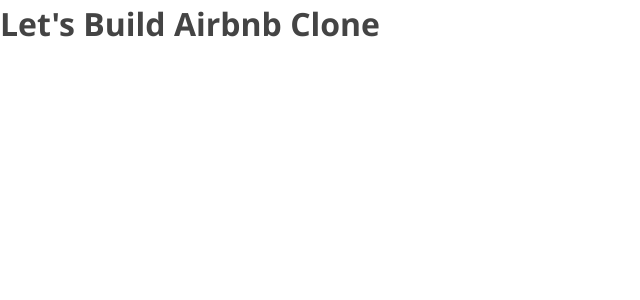
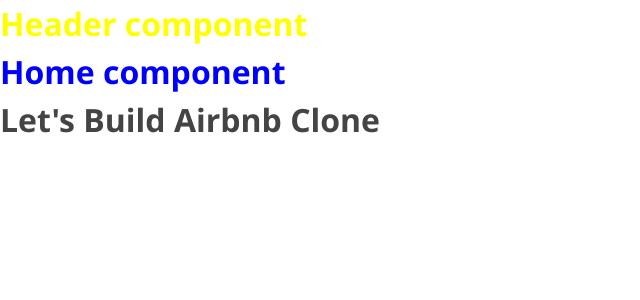
Before and after one commit to ndorrh/airbnb, a React (Create React App) app: page / in a window 1280 px wide. Shown: the top 300 px of the page, without its empty margins (0-640 px from the left). Built offline with nearby package versions, Linux system fonts and the light colour scheme.

Commit message:
Create Template for Home page component and Header component

```diff
--- a/src/App.js
+++ b/src/App.js
@@ -1,10 +1,19 @@
 import React from 'react';
 import './App.css';
+import Header from './common/Header';
+import Home from './pages/Home';
 
 const App = () => (
   // BEM
   <div className="app">
+    <Header />
+    <Home />
     <h1>Let&apos;s Build Airbnb Clone</h1>
+    {/* Home */}
+    {/* Header */}
+    {/* Banner */}
+    {/* Cards */}
+    {/* Footer */}
   </div>
 );
 
--- /dev/null
+++ b/src/common/Header.css
@@ -0,0 +1,3 @@
+.header {
+  color: yellow;
+}
--- /dev/null
+++ b/src/common/Header.js
@@ -0,0 +1,10 @@
+import React from 'react';
+import './Header.css';
+
+export default function Header() {
+  return (
+    <div className="header">
+      <h1>Header component</h1>
+    </div>
+  );
+}
--- /dev/null
+++ b/src/pages/Home.css
@@ -0,0 +1,3 @@
+.home {
+  color: blue;
+}
--- /dev/null
+++ b/src/pages/Home.js
@@ -0,0 +1,12 @@
+import React from 'react';
+import './Home.css';
+
+function Home() {
+  return (
+    <div className="home">
+      <h1>Home component</h1>
+    </div>
+  );
+}
+
+export default Home;
```
